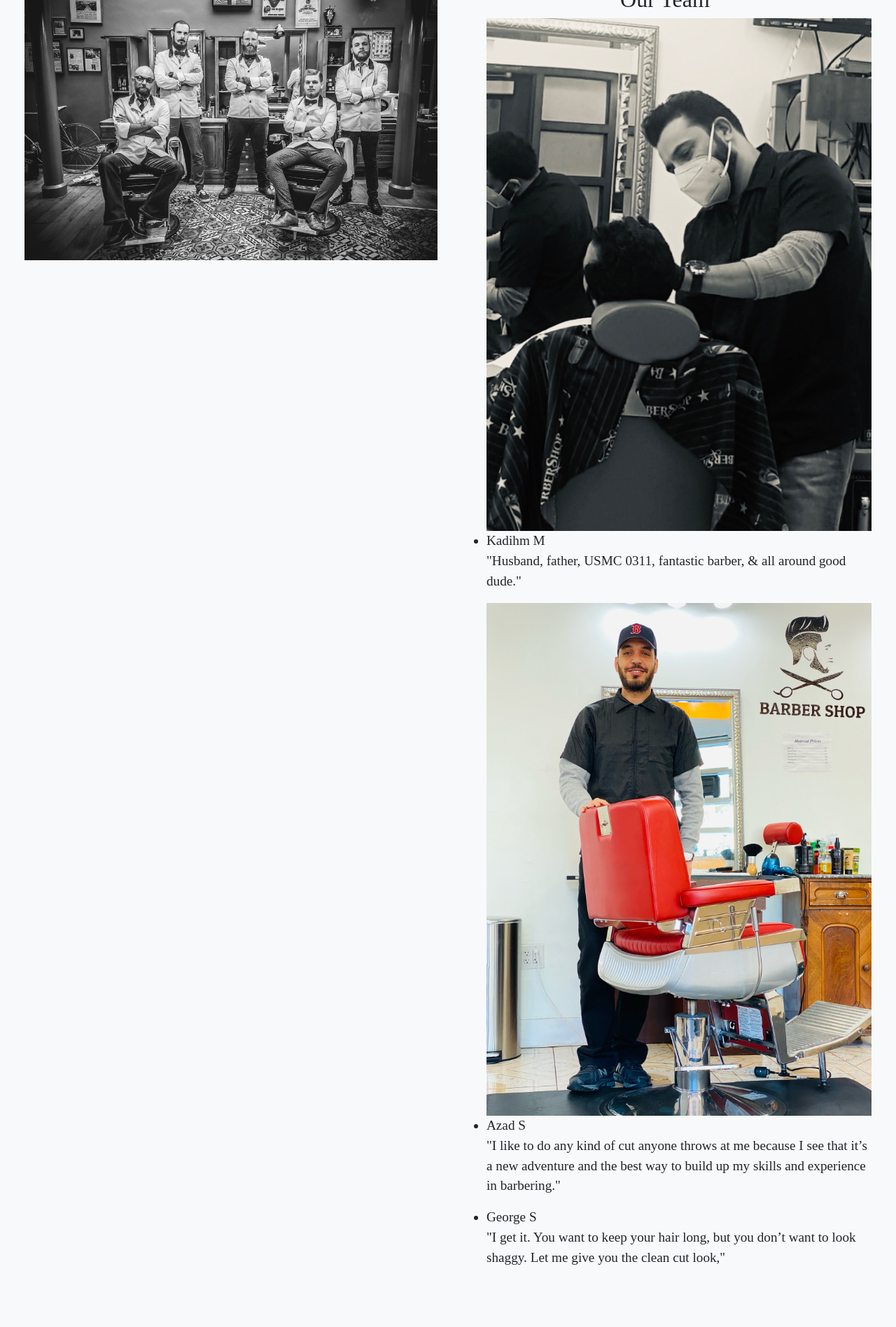
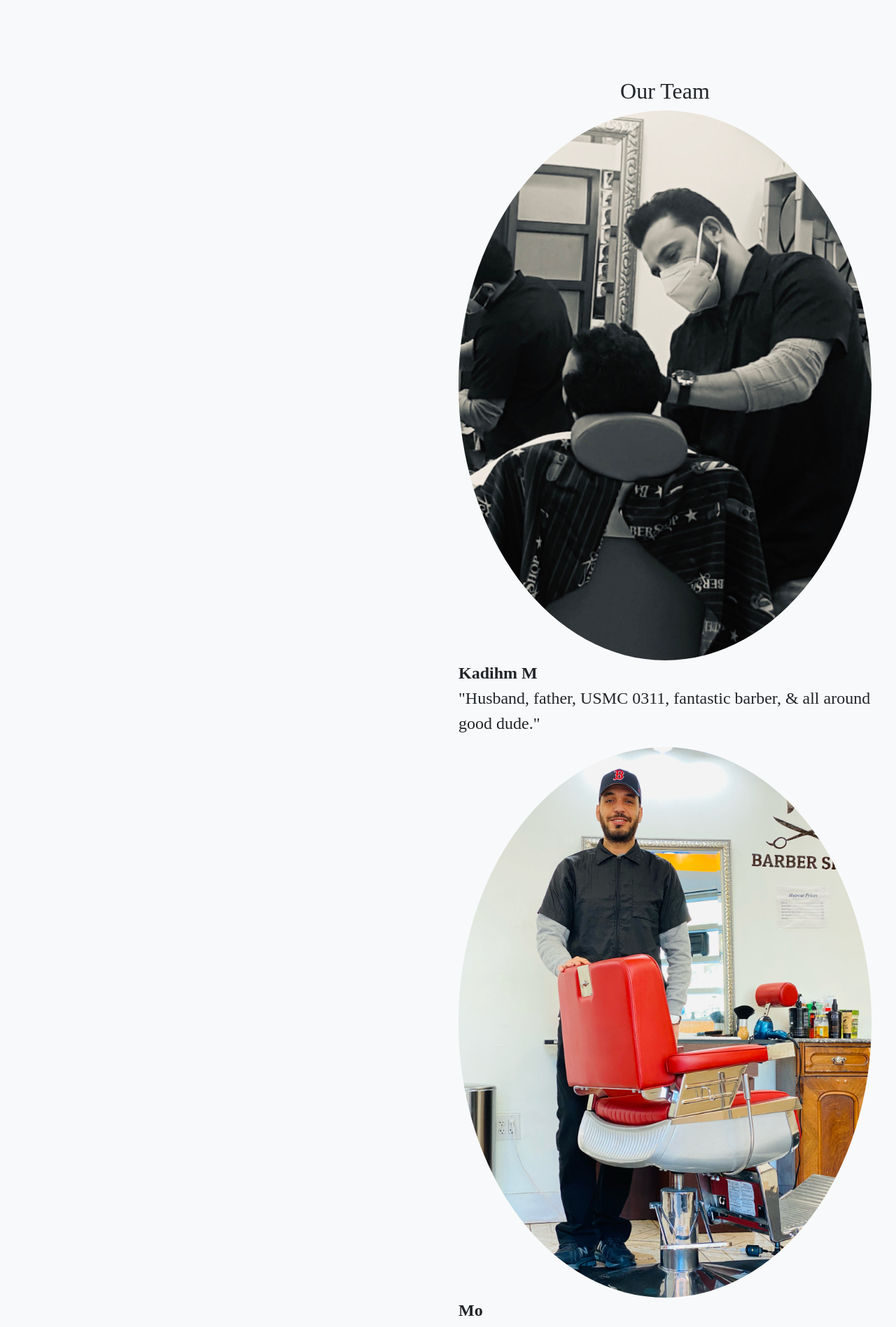
Before and after one commit to syadallah/Longwood-Barbershop, a Django app: page / in a window 1280 px wide. Shown: the part 2361-4258 px from the top of the page at 70% size. Run offline with Django 3.2, Linux system fonts and the light colour scheme; some libraries are stand-ins or nearby versions; some web fonts are replaced.

Commit message:
Remove a barber from the list

```diff
--- a/barbers/static/css/main.css
+++ b/barbers/static/css/main.css
@@ -53,5 +53,9 @@ footer {
   padding: 4rem 0 0 0;
 }
 .col-sm-6 {
-  font-size: 1.2rem;
+  font-size: 1.5rem;
+  padding-top: 2rem;
 }
+img {
+  border-radius: 50%;
+}
--- a/barbers/templates/barbers/index.html
+++ b/barbers/templates/barbers/index.html
@@ -97,21 +97,19 @@
 </div>
 <!-- Team -->
 <div class="divSection">
+
 <div class="container-fluid">
   <div class="row">
     <div class="col-sm-6" id="ourTeam">
-      <img src="{% static 'img/team.jpg' %}" alt="" class="img-fluid">
     </div>
     <div class="col-sm-6">
       <h2 class="text-center">Our Team</h2>
-      <ul>
+
         <img src="{% static 'img/Kad.jpg' %}" alt="" />
-        <li>Kadihm M <p>"Husband, father, USMC 0311, fantastic barber, & all around good dude."</p> </li>
+        <strong>Kadihm M </strong><p>"Husband, father, USMC 0311, fantastic barber, & all around good dude."</p>
         <img src="{% static 'img/Mo.jpg' %}" alt="" />
-        <li>Azad S  <p>"I like to do any kind of cut anyone throws at me because I see that it’s a new adventure and the best way to build up my skills and experience in barbering."</p></li>
-        <li>George S  <p>"I get it. You want to keep your hair long, but you don’t want to look shaggy. Let me give you the clean cut look,"</p>
-       </li>
-      </ul>
+        <strong>Mo </strong>  <p>"I like to do any kind of cut anyone throws at me because I see that it’s a new adventure and the best way to build up my skills and experience in barbering."</p>
+        </div>
     </div>
   </div>
   </div>
```
